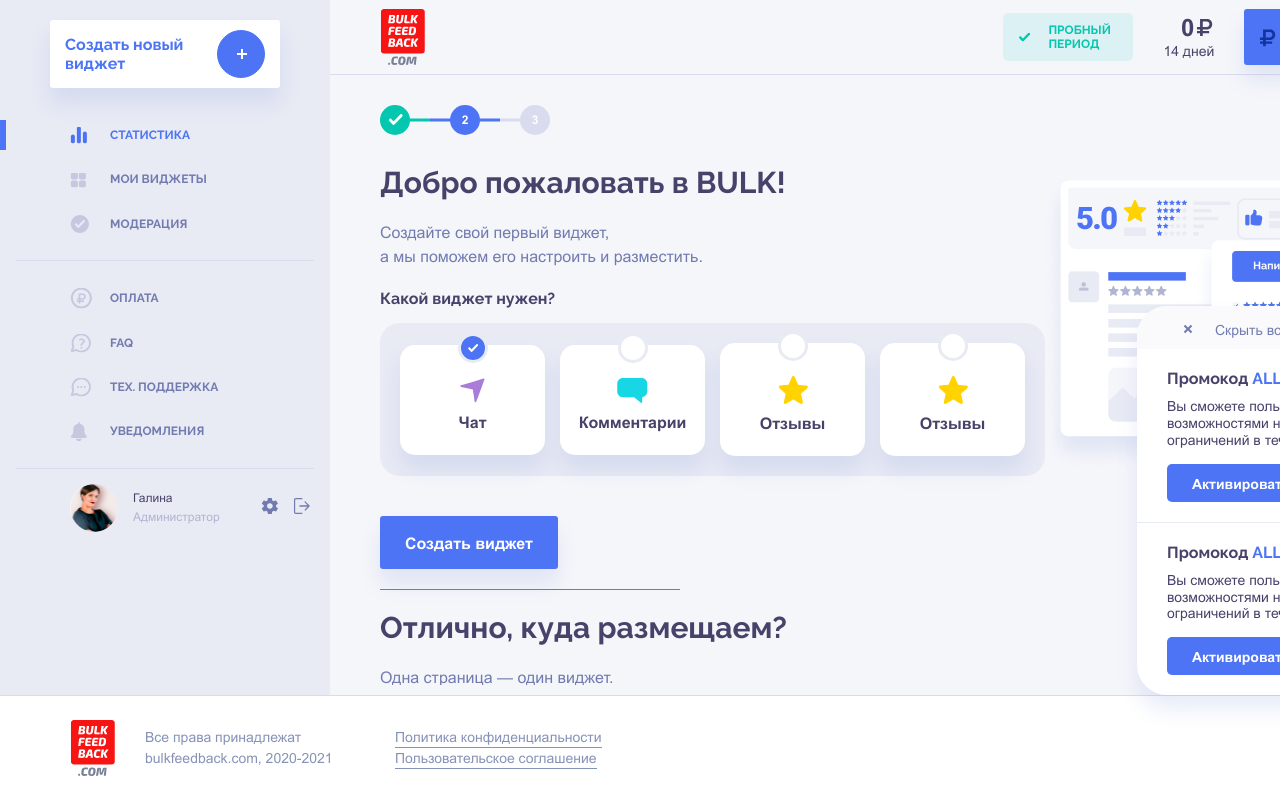
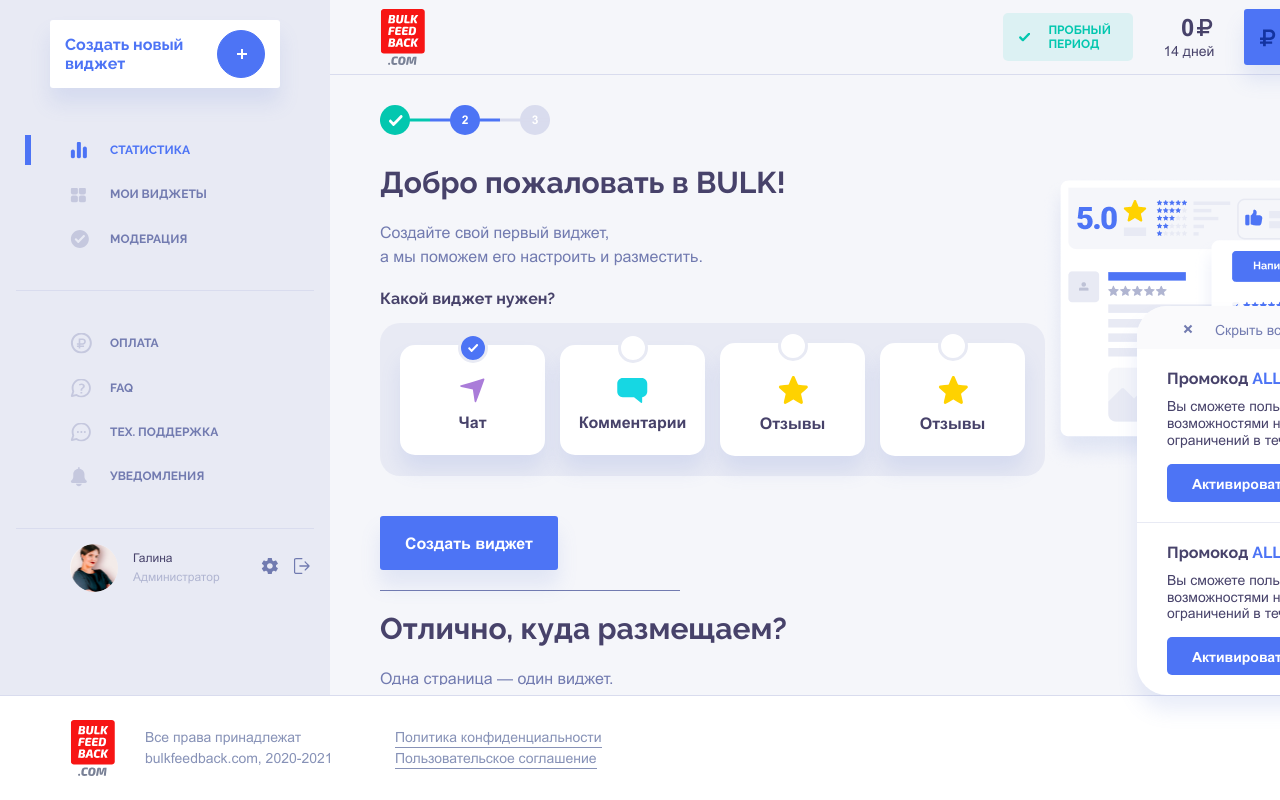
Before and after one commit to webAqemu/bulk, a website: page src/pug/index.pug in a window 1280 px wide. Shown: the top 800 px of the page. Drawn offline with nearby package versions, Linux system fonts and the light colour scheme; files that its build step writes are made by us from their sources; files whose address does not match are found by name.

Commit message:
Fixed bugs

```diff
--- a/gulp/version.json
+++ b/gulp/version.json
@@ -1,3 +1,3 @@
 {
-    "main": "20220220181842"
+    "main": "20220220182850"
 }
--- a/src/sass/blocks/_reg.sass
+++ b/src/sass/blocks/_reg.sass
@@ -351,6 +351,7 @@
         margin-bottom: 15px
 
         .reg__text
+            font-size: 14px
             margin-bottom: 0
             line-height: 1.2
 
--- a/src/sass/blocks/_sidebar.sass
+++ b/src/sass/blocks/_sidebar.sass
@@ -79,14 +79,12 @@
 
     &__item
         position: relative
-        display: flex
-        align-items: center
-        padding-left: 110px
+        width: 100%
 
         &::before
             content: ""
             position: absolute
-            left: 0
+            left: 25px
             top: 50%
             transform: translateY(-50%)
             width: 6px
@@ -95,11 +93,9 @@
             opacity: 0
             transition: opacity 0.3s
 
-        &:not(:last-child)
-            margin-bottom: 30px
-
         &:hover
             color: $blue
+            background-color: #DADEF0
 
             .sidebar__icon
                 filter: invert(44%) sepia(85%) saturate(4032%) hue-rotate(216deg) brightness(103%) contrast(92%)
@@ -122,7 +118,11 @@
         transition: filter 0.1s
 
     &__link
-        transition: color 0.2s
+        display: block
+        width: 100%
+        padding: 15px 0 15px 110px
+        background-color: rgba(0, 0, 0, 0)
+        transition: background-color 0.2s, color 0.2s
 
     &__user
         display: flex
```
Also changed, not shown: dist/css/style.css, dist/css/style.min.css.
